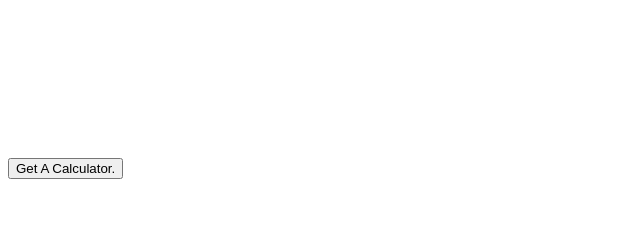
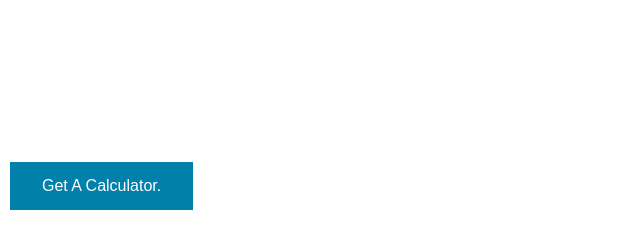
Before and after one commit to Michael2-3B/CalcHoarder, a plain HTML site: page index.html in a window 1280 px wide. Shown: the part 101-350 px from the top of the page, without its empty margins (0-640 px from the left). Drawn offline with Linux system fonts and the light colour scheme.

Commit message:
Update index.html

```diff
--- a/index.html
+++ b/index.html
@@ -8,6 +8,17 @@
 			body {
 				font-family: "Courier New"
 			}
+			.button {
+				background-color: #0080AA;
+				border: none;
+				color: white;
+				padding: 15px 32px;
+				text-align: center;
+				display: inline-block;
+				font-size: 16px;
+				margin: 4px 2px;
+				cursor: pointer;
+			}
 		</style>
 	</head>
 	<body>
@@ -16,10 +27,10 @@
 		<H2 id="totalDeliverers" style="visibility: hidden;">0 Auto-Deliverers</H2>
 		<H2 id="totalGeeks" style="visibility: hidden;">0 Geeks</H2>
 		<H2 id="totalWizards" style="visibility: hidden;">0 Wizards</H2>
-		<button onclick="getCalculators()">Get A Calculator.</button><br><br>
-		<button onclick="getDeliverer()" id="button2" style="visibility: hidden;">Get an Auto-Deliverer (25 Calculators)</button><br><br>
-		<button onclick="befriendGeek()" id="button3" style="visibility: hidden;">Befriend a Geek (100 Calculators)</button><br><br>
-		<button onclick="findWizard()" id="button4" style="visibility: hidden;">Find a Wizard (500 Calculators)</button><br><br>
+		<button onclick="getCalculators()" class="button">Get A Calculator.</button><br><br>
+		<button onclick="getDeliverer()" id="button2" style="visibility: hidden;" class="button">Get an Auto-Deliverer (25 Calculators)</button><br><br>
+		<button onclick="befriendGeek()" id="button3" style="visibility: hidden;" class="button">Befriend a Geek (100 Calculators)</button><br><br>
+		<button onclick="findWizard()" id="button4" style="visibility: hidden;" class="button">Find a Wizard (500 Calculators)</button><br><br>
 <!--<button onclick="harnessGuruPower()" id="button5">Harness the Power of a Guru (2,500 Calculators)</button><br><br>
 <button onclick="discoverMartians()" id="button6">Discover Martian Life (10,000 Calculators)</button><br><br>
 <button onclick="ultimateOverclock()" id="button7">The Ultimate Overclocking. (100,000 Calculators)</button>
```
